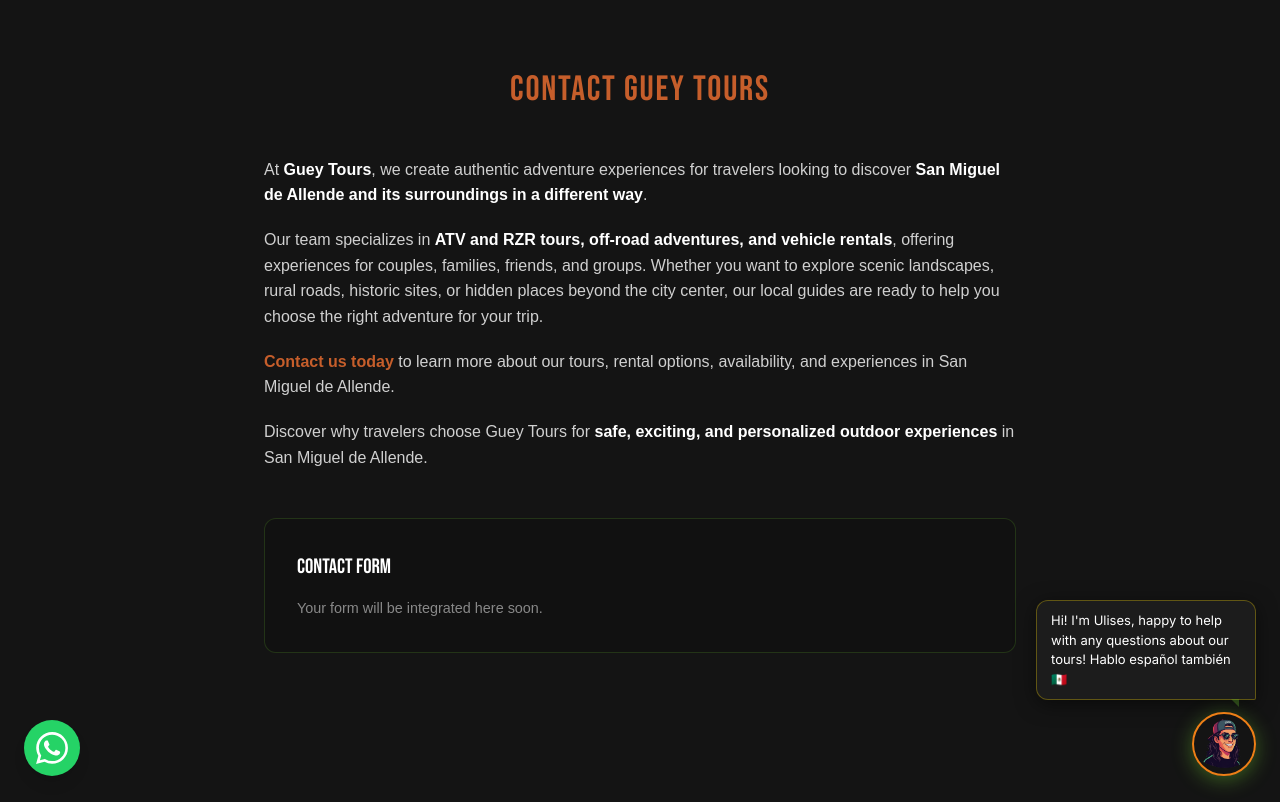
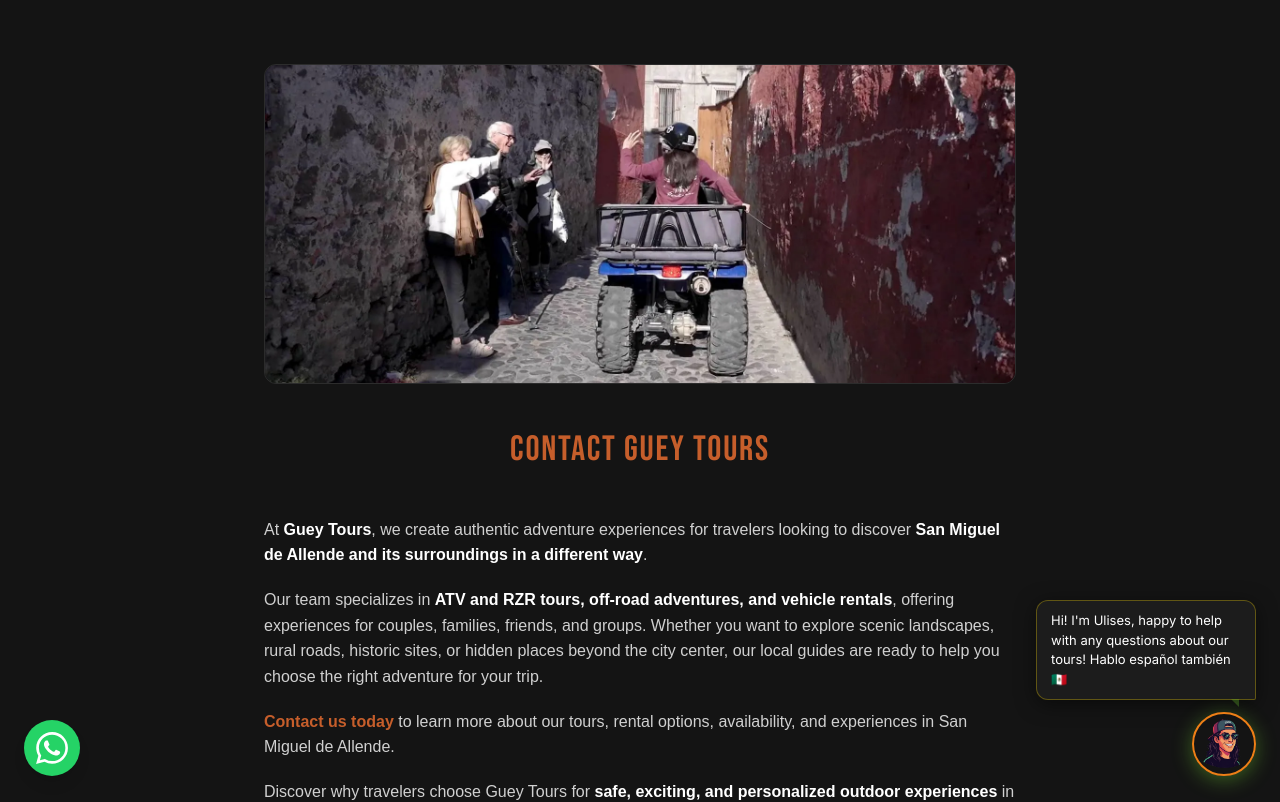
Before and after one commit to DraftStudiomx/Guey-tours-SEO, a Next.js app: page /contact in a window 1280 px wide. Shown: the top 802 px of the page. Built offline with nearby package versions, Linux system fonts and the light colour scheme; a web font is replaced by a local one.

Commit message:
Update page.tsx pagina contactto banner

```diff
--- a/app/contact/page.tsx
+++ b/app/contact/page.tsx
@@ -1,6 +1,7 @@
 'use client'
 
 import { useLang } from '@/lib/i18n'
+import Image from 'next/image'
 
 export default function ContactPage() {
   const { lang } = useLang()
@@ -13,6 +14,25 @@ export default function ContactPage() {
       color: '#fff',
       fontFamily: 'sans-serif'
     }}>
+      {/* Banner de la página */}
+      <div style={{
+        width: '100%',
+        height: '320px',
+        position: 'relative',
+        borderRadius: '12px',
+        overflow: 'hidden',
+        marginBottom: '2.5rem',
+        border: '1px solid rgba(255,255,255,0.1)'
+      }}>
+        <Image
+          src="/images/atv-tour-magic-town-CONTACT-GUEY-TOURS.webp"
+          alt="Contact Guey Tours"
+          fill
+          style={{ objectFit: 'cover' }}
+          priority
+        />
+      </div>
+
       {/* Título Principal */}
       <div style={{ textAlign: 'center', marginBottom: '2.5rem' }}>
         <h1 style={{
```
